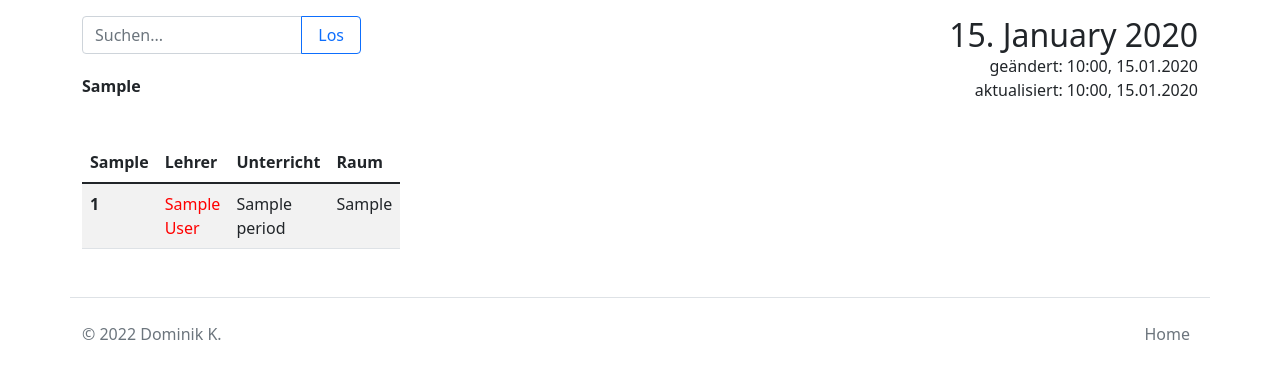
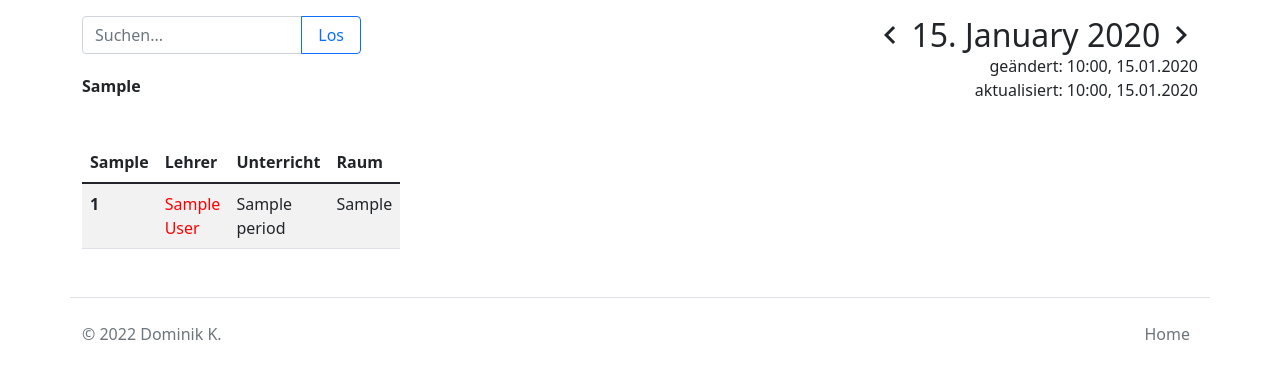
Before and after one commit to DominikKor/planplus, a Django app: page / in a window 1280 px wide. Shown: the part 112-491 px from the top of the page. Run offline with Django 4.2, Linux system fonts and the light colour scheme; tables that the repository leaves empty hold one stand-in row (values such as "Sample post"); parts of the project's set-up code (start-up, migrations or seed data) failed here and were passed over.

Commit message:
Added Google Fonts Icons that will be used to change the date

```diff
--- a/plan/static/style.css
+++ b/plan/static/style.css
@@ -36,3 +36,12 @@ td a, th a {
 .inline-block {
     display: inline-block;
 }
+
+.date {
+    display: inline-block;
+}
+
+.material-icons {
+    scale: 1.5;
+    margin: 0 0.2em;
+}
--- a/plan/templates/base.html
+++ b/plan/templates/base.html
@@ -8,6 +8,7 @@
     <!-- Bootstrap -->
     <link href="https://cdn.jsdelivr.net/npm/bootstrap@5.1.3/dist/css/bootstrap.min.css" rel="stylesheet"
           integrity="sha384-1BmE4kWBq78iYhFldvKuhfTAU6auU8tT94WrHftjDbrCEXSU1oBoqyl2QvZ6jIW3" crossorigin="anonymous">
+    <link href="https://fonts.googleapis.com/icon?family=Material+Icons" rel="stylesheet">
 </head>
 <body>
 <header>
@@ -34,7 +35,11 @@
             </form>
         </div>
         <div class="mb-3" id="date-wrapper">
-            <h2 class="time-right">{{ day.date }}</h2>
+            <div class="date-actions">
+                <span class="material-icons">chevron_left</span>
+                <h2 class="time-right date">{{ day.date }}</h2>
+                <span class="material-icons">navigate_next</span>
+            </div>
             <p class="time-right">geändert: {{ day.last_changed|date:"H:i, d.m.Y" }}</p>
             <p class="time-right">aktualisiert: {{ day.last_updated|date:"H:i, d.m.Y" }}</p>
         </div>
```
